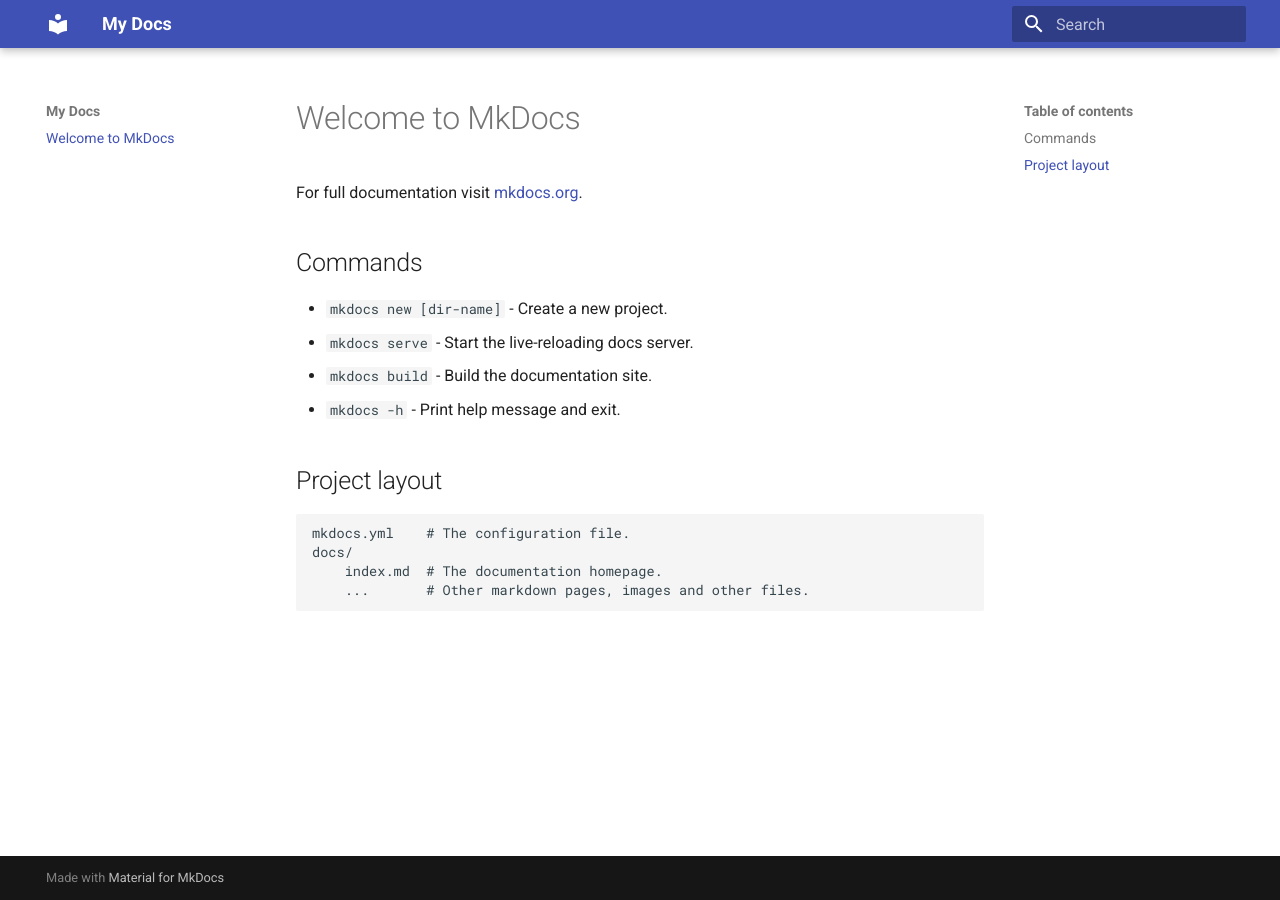
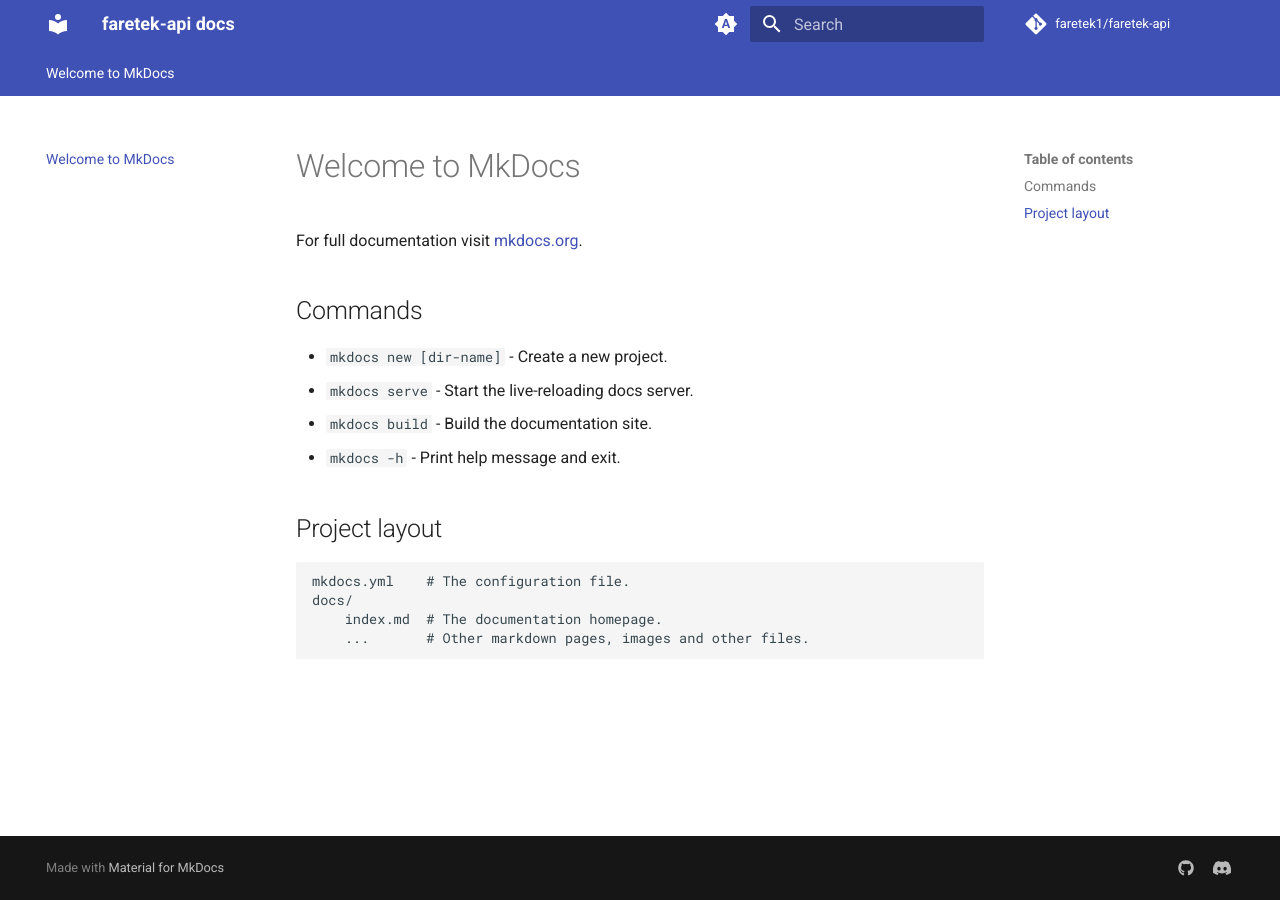
Before and after one commit to FAReTek1/faretek-api, an MkDocs documentation site: the page built from docs/index.md, in a window 1280 px wide. Built offline with MkDocs 1.6.1 and Material for MkDocs 9.7.7, drawn with Linux system fonts in a browser that asks for light colours; comment, search, counter and statistics services are not loaded.

Commit message:
docs: plugins & extensions

```diff
--- a/mkdocs.yml
+++ b/mkdocs.yml
@@ -1,7 +1,96 @@
 # yaml-language-server: $schema=https://squidfunk.github.io/mkdocs-material/schema.json
 
+site_name: faretek-api docs
+site_url: https://faretek1.github.io/faretek-api/
+site_description: Documentation for faretek's API
 
-site_name: My Docs
-site_url: https://faretek1.github.io/faretek1-api/
+repo_url: https://github.com/FAReTek1/faretek-api
+repo_name: faretek1/faretek-api
+
 theme:
   name: material
+  palette:
+    # Palette toggle for automatic mode
+    - media: "(prefers-color-scheme)"
+      toggle:
+        icon: material/brightness-auto
+        name: Switch to light mode
+
+    # Palette toggle for light mode
+    - media: "(prefers-color-scheme: light)"
+      scheme: default
+      toggle:
+        icon: material/brightness-7
+        name: Switch to dark mode
+
+    # Palette toggle for dark mode
+    - media: "(prefers-color-scheme: dark)"
+      scheme: slate
+      toggle:
+        icon: material/brightness-4
+        name: Switch to system preference
+
+
+  features:
+    - navigation.instant
+    - navigation.instant.prefetch
+    - navigation.instant.progress
+    - navigation.instant.preview
+    - navigation.tracking
+    - navigation.tabs
+    - content.tabs.link
+    - content.tooltips
+
+
+plugins:
+  - social
+  - search
+  - glightbox
+
+markdown_extensions:
+  - admonition
+  - pymdownx.details
+  - pymdownx.superfences:
+      custom_fences:
+        - name: mermaid
+          class: mermaid
+          format: !!python/name:pymdownx.superfences.fence_code_format
+  - attr_list
+  - md_in_html
+  - pymdownx.superfences
+  - pymdownx.emoji:
+      emoji_index: !!python/name:material.extensions.emoji.twemoji
+      emoji_generator: !!python/name:material.extensions.emoji.to_svg
+
+  - pymdownx.highlight:
+      anchor_linenums: true
+      line_spans: __span
+      pygments_lang_class: true
+  - pymdownx.inlinehilite
+  - pymdownx.snippets
+  - pymdownx.superfences
+  - pymdownx.tabbed:
+      alternate_style: true
+  - tables
+  - footnotes
+  - pymdownx.critic
+  - pymdownx.caret
+  - pymdownx.keys
+  - pymdownx.mark
+  - pymdownx.tilde
+  - attr_list
+  - pymdownx.blocks.caption
+  - def_list
+  - pymdownx.tasklist:
+      custom_checkbox: true
+
+extra:
+  social:
+    # Took this from the goboscript mkdocs yml file
+    - icon: fontawesome/brands/github
+      link: https://github.com/FAReTek1/
+    - icon: fontawesome/brands/discord
+      link: https://discord.gg/XGKV8X9hfh
+
+extra_css:
+  - stylesheets/extra.css
```
Also changed, not shown: 1 other file.
